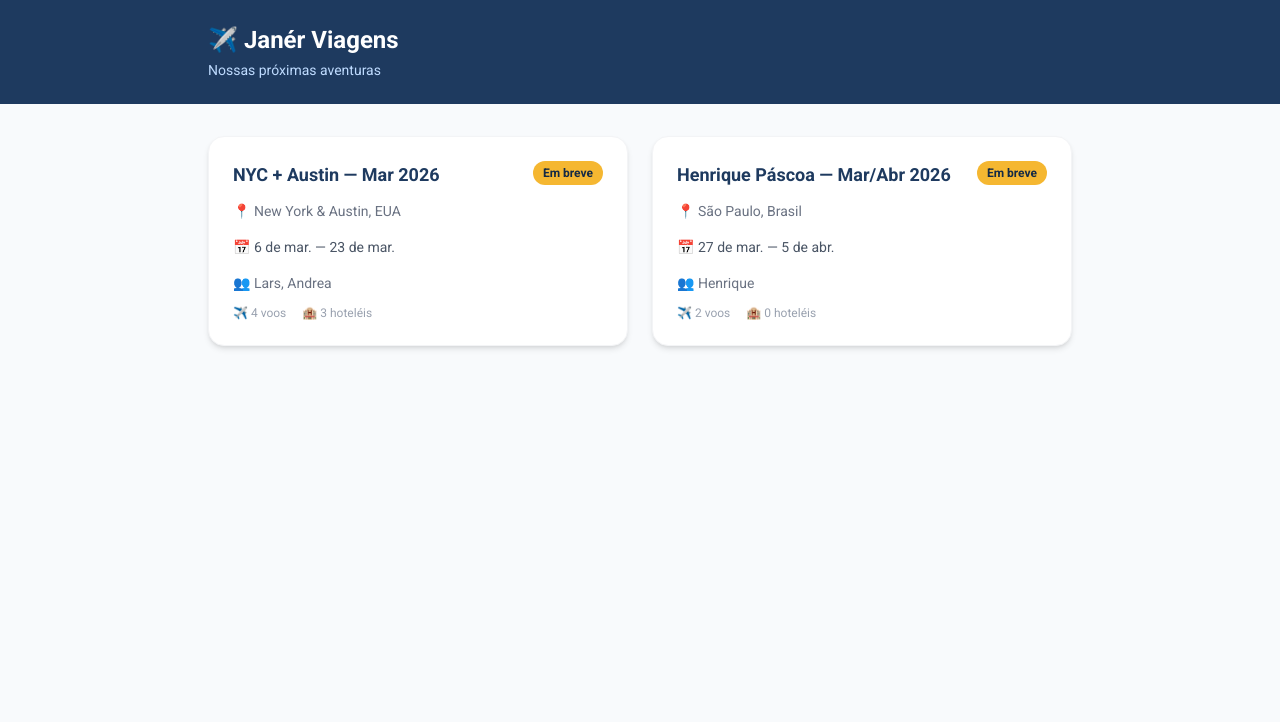
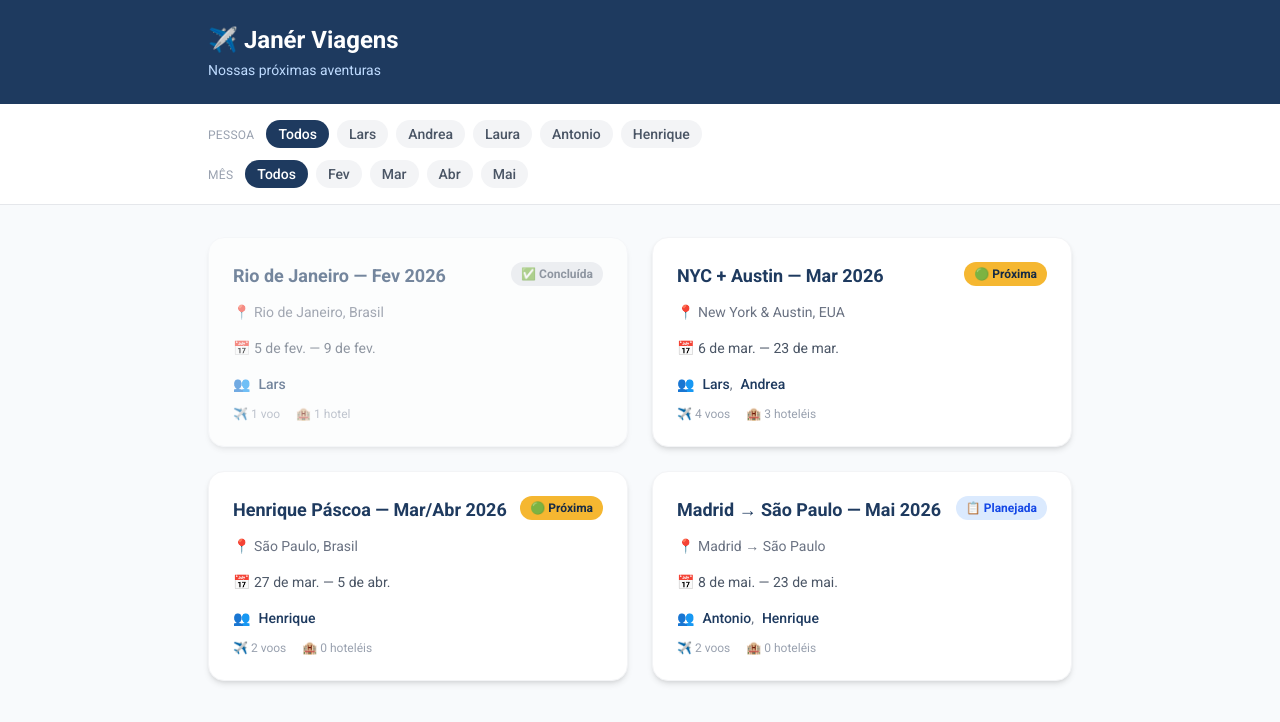
Before and after one commit to larsj45/janer-viagens, a Next.js app: page /viagens in a window 1280 px wide. Shown: the top 722 px of the page. Built offline with nearby package versions, Linux system fonts and the light colour scheme.

Commit message:
Add Rio + Madrid trips, filters by person/month, status badges

```diff
--- a/src/app/viagens/page.tsx
+++ b/src/app/viagens/page.tsx
@@ -1,11 +1,67 @@
+'use client';
+
+import { useState } from 'react';
 import Link from 'next/link';
-import { trips, getTripMembers, getTripFlights, getTripAccommodations } from '@/lib/data';
+import { trips, tripMembers, getTripMembers, getTripFlights, getTripAccommodations } from '@/lib/data';
 
 function formatDate(d: string) {
   return new Date(d + 'T12:00:00').toLocaleDateString('pt-BR', { day: 'numeric', month: 'short' });
 }
 
+const PEOPLE = ['Todos', 'Lars', 'Andrea', 'Laura', 'Antonio', 'Henrique'];
+
+function getMonthLabel(dateStr: string) {
+  const d = new Date(dateStr + 'T12:00:00');
+  return d.toLocaleDateString('pt-BR', { month: 'short' }).replace('.', '');
+}
+
+function getMonthNum(dateStr: string) {
+  return new Date(dateStr + 'T12:00:00').getMonth();
+}
+
+// Collect unique months from trips (start and end)
+const allMonths = Array.from(new Set(
+  trips.flatMap(t => [
+    `${getMonthNum(t.start_date)}-${getMonthLabel(t.start_date)}`,
+    `${getMonthNum(t.end_date)}-${getMonthLabel(t.end_date)}`,
+  ])
+)).sort((a, b) => parseInt(a) - parseInt(b));
+
+const MONTHS = [{ value: 'all', label: 'Todos' }, ...allMonths.map(m => {
+  const [num, label] = m.split('-');
+  return { value: num, label: label.charAt(0).toUpperCase() + label.slice(1) };
+})];
+
+function statusBadge(status: string) {
+  switch (status) {
+    case 'completed': return { label: '✅ Concluída', cls: 'bg-gray-200 text-gray-600' };
+    case 'upcoming': return { label: '🟢 Próxima', cls: 'bg-[var(--color-accent)] text-[var(--color-navy-dark)]' };
+    case 'planned': return { label: '📋 Planejada', cls: 'bg-blue-100 text-blue-700' };
+    default: return { label: status, cls: 'bg-gray-100 text-gray-600' };
+  }
+}
+
 export default function ViagensPage() {
+  const [personFilter, setPersonFilter] = useState('Todos');
+  const [monthFilter, setMonthFilter] = useState('all');
+
+  const filtered = trips.filter(trip => {
+    // Person filter
+    if (personFilter !== 'Todos') {
+      const members = getTripMembers(trip.id);
+      const memberNames = members.flatMap(m => m.member_name.split(' & '));
+      if (!memberNames.some(n => n.trim() === personFilter)) return false;
+    }
+    // Month filter
+    if (monthFilter !== 'all') {
+      const startMonth = getMonthNum(trip.start_date);
+      const endMonth = getMonthNum(trip.end_date);
+      const filterMonth = parseInt(monthFilter);
+      if (filterMonth < startMonth || filterMonth > endMonth) return false;
+    }
+    return true;
+  });
+
   return (
     <div className="min-h-screen bg-[var(--color-bg)]">
       {/* Header */}
@@ -16,21 +72,67 @@ export default function ViagensPage() {
         </div>
       </header>
 
+      {/* Filters */}
+      <div className="bg-white border-b border-gray-200 sticky top-0 z-10">
+        <div className="max-w-4xl mx-auto px-4 py-4 space-y-3">
+          {/* Person chips */}
+          <div>
+            <span className="text-xs text-gray-400 uppercase tracking-wide mr-3">Pessoa</span>
+            <div className="inline-flex flex-wrap gap-2">
+              {PEOPLE.map(p => (
+                <button
+                  key={p}
+                  onClick={() => setPersonFilter(p)}
+                  className={`px-3 py-1 rounded-full text-sm font-medium transition-colors ${
+                    personFilter === p
+                      ? 'bg-[var(--color-navy)] text-white'
+                      : 'bg-gray-100 text-gray-600 hover:bg-gray-200'
+                  }`}
+                >
+                  {p}
+                </button>
+              ))}
+            </div>
+          </div>
+          {/* Month chips */}
+          <div>
+            <span className="text-xs text-gray-400 uppercase tracking-wide mr-3">Mês</span>
+            <div className="inline-flex flex-wrap gap-2">
+              {MONTHS.map(m => (
+                <button
+                  key={m.value}
+                  onClick={() => setMonthFilter(m.value)}
+                  className={`px-3 py-1 rounded-full text-sm font-medium transition-colors ${
+                    monthFilter === m.value
+                      ? 'bg-[var(--color-navy)] text-white'
+                      : 'bg-gray-100 text-gray-600 hover:bg-gray-200'
+                  }`}
+                >
+                  {m.label}
+                </button>
+              ))}
+            </div>
+          </div>
+        </div>
+      </div>
+
       {/* Trip Cards */}
       <main className="max-w-4xl mx-auto px-4 py-8">
         <div className="grid gap-6 md:grid-cols-2">
-          {trips.map((trip) => {
+          {filtered.map((trip) => {
             const members = getTripMembers(trip.id);
             const flightCount = getTripFlights(trip.id).length;
             const hotelCount = getTripAccommodations(trip.id).length;
+            const badge = statusBadge(trip.status);
+            const isCompleted = trip.status === 'completed';
 
             return (
               <Link key={trip.id} href={`/viagens/${trip.id}`}>
-                <div className="bg-white rounded-2xl shadow-md hover:shadow-lg transition-shadow p-6 border border-gray-100 cursor-pointer">
+                <div className={`bg-white rounded-2xl shadow-md hover:shadow-lg transition-shadow p-6 border border-gray-100 cursor-pointer ${isCompleted ? 'opacity-60' : ''}`}>
                   <div className="flex items-start justify-between mb-3">
                     <h2 className="text-lg font-bold text-[var(--color-navy)]">{trip.name}</h2>
-                    <span className="bg-[var(--color-accent)] text-[var(--color-navy-dark)] text-xs font-semibold px-2.5 py-1 rounded-full">
-                      {trip.status === 'upcoming' ? 'Em breve' : trip.status}
+                    <span className={`text-xs font-semibold px-2.5 py-1 rounded-full whitespace-nowrap ${badge.cls}`}>
+                      {badge.label}
                     </span>
                   </div>
 
@@ -42,8 +144,19 @@ export default function ViagensPage() {
                     📅 {formatDate(trip.start_date)} — {formatDate(trip.end_date)}
                   </p>
 
-                  <div className="flex gap-4 text-sm text-gray-500">
-                    <span>👥 {members.map(m => m.member_name).join(', ')}</span>
+                  <div className="flex gap-2 flex-wrap text-sm text-gray-500">
+                    👥{' '}
+                    {members.map((m, i) => (
+                      <span key={m.id}>
+                        <button
+                          onClick={(e) => { e.preventDefault(); e.stopPropagation(); setPersonFilter(m.member_name); }}
+                          className="text-[var(--color-navy)] hover:underline font-medium"
+                        >
+                          {m.member_name}
+                        </button>
+                        {i < members.length - 1 ? ', ' : ''}
+                      </span>
+                    ))}
                   </div>
 
                   <div className="flex gap-4 mt-3 text-xs text-gray-400">
@@ -55,6 +168,9 @@ export default function ViagensPage() {
             );
           })}
         </div>
+        {filtered.length === 0 && (
+          <p className="text-center text-gray-400 mt-12">Nenhuma viagem encontrada com esses filtros.</p>
+        )}
       </main>
     </div>
   );
--- a/src/lib/data.ts
+++ b/src/lib/data.ts
@@ -4,7 +4,7 @@ export interface Trip {
   destination: string;
   start_date: string;
   end_date: string;
-  status: 'upcoming' | 'active' | 'completed';
+  status: 'upcoming' | 'active' | 'completed' | 'planned';
   notes: string;
 }
 
@@ -43,6 +43,15 @@ export interface Accommodation {
 
 export const trips: Trip[] = [
   {
+    id: '3',
+    name: 'Rio de Janeiro — Fev 2026',
+    destination: 'Rio de Janeiro, Brasil',
+    start_date: '2026-02-05',
+    end_date: '2026-02-09',
+    status: 'completed',
+    notes: '',
+  },
+  {
     id: '1',
     name: 'NYC + Austin — Mar 2026',
     destination: 'New York & Austin, EUA',
@@ -60,15 +69,36 @@ export const trips: Trip[] = [
     status: 'upcoming',
     notes: '',
   },
+  {
+    id: '4',
+    name: 'Madrid → São Paulo — Mai 2026',
+    destination: 'Madrid → São Paulo',
+    start_date: '2026-05-08',
+    end_date: '2026-05-23',
+    status: 'planned',
+    notes: 'Volta de Antonio e Henrique da Espanha',
+  },
 ];
 
 export const tripMembers: TripMember[] = [
   { id: '1', trip_id: '1', member_name: 'Lars', role: 'organizador' },
   { id: '2', trip_id: '1', member_name: 'Andrea', role: 'viajante' },
   { id: '3', trip_id: '2', member_name: 'Henrique', role: 'viajante' },
+  { id: '4', trip_id: '3', member_name: 'Lars', role: 'viajante' },
+  { id: '5', trip_id: '4', member_name: 'Antonio', role: 'viajante' },
+  { id: '6', trip_id: '4', member_name: 'Henrique', role: 'viajante' },
 ];
 
 export const flights: Flight[] = [
+  // Trip 3 — Rio de Janeiro
+  {
+    id: '7', trip_id: '3', member_name: 'Lars',
+    airline: 'Gol', flight_number: 'G31052',
+    origin: 'CGH', destination: 'SDU',
+    departure_time: '2026-02-05T10:40', arrival_time: '2026-02-05T11:40',
+    confirmation_code: 'UONMKI', cabin_class: '', notes: 'Ida — São Paulo → Rio',
+  },
+  // Trip 1 — NYC + Austin
   {
     id: '1', trip_id: '1', member_name: 'Lars & Andrea',
     airline: 'Delta', flight_number: 'DL226',
@@ -97,6 +127,7 @@ export const flights: Flight[] = [
     departure_time: '2026-03-23', arrival_time: '2026-03-23',
     confirmation_code: '', cabin_class: '', notes: 'Volta — Nova York → São Paulo',
   },
+  // Trip 2 — Henrique Páscoa
   {
     id: '5', trip_id: '2', member_name: 'Henrique',
     airline: 'Air Europa', flight_number: 'UX57',
@@ -111,9 +142,33 @@ export const flights: Flight[] = [
     departure_time: '2026-04-05T13:50', arrival_time: '2026-04-05',
     confirmation_code: '8WX5KD', cabin_class: '', notes: 'NOBAG',
   },
+  // Trip 4 — Madrid → SP
+  {
+    id: '8', trip_id: '4', member_name: 'Antonio',
+    airline: 'LATAM', flight_number: 'LA8065',
+    origin: 'MAD', destination: 'GRU',
+    departure_time: '2026-05-08T23:45', arrival_time: '2026-05-09T05:10',
+    confirmation_code: 'YQJTKA', cabin_class: '', notes: '',
+  },
+  {
+    id: '9', trip_id: '4', member_name: 'Henrique',
+    airline: 'LATAM', flight_number: 'LA8065',
+    origin: 'MAD', destination: 'GRU',
+    departure_time: '2026-05-22T23:45', arrival_time: '2026-05-23T05:10',
+    confirmation_code: 'CWAWLW', cabin_class: '', notes: '',
+  },
 ];
 
 export const accommodations: Accommodation[] = [
+  // Trip 3 — Rio
+  {
+    id: '4', trip_id: '3',
+    name: 'Airbnb Baixo Gávea',
+    address: 'Baixo Gávea, Rio de Janeiro',
+    check_in: '2026-02-05', check_out: '2026-02-09',
+    confirmation_code: '', notes: '',
+  },
+  // Trip 1 — NYC + Austin
   {
     id: '1', trip_id: '1',
     name: 'AKA NoMad',
```
